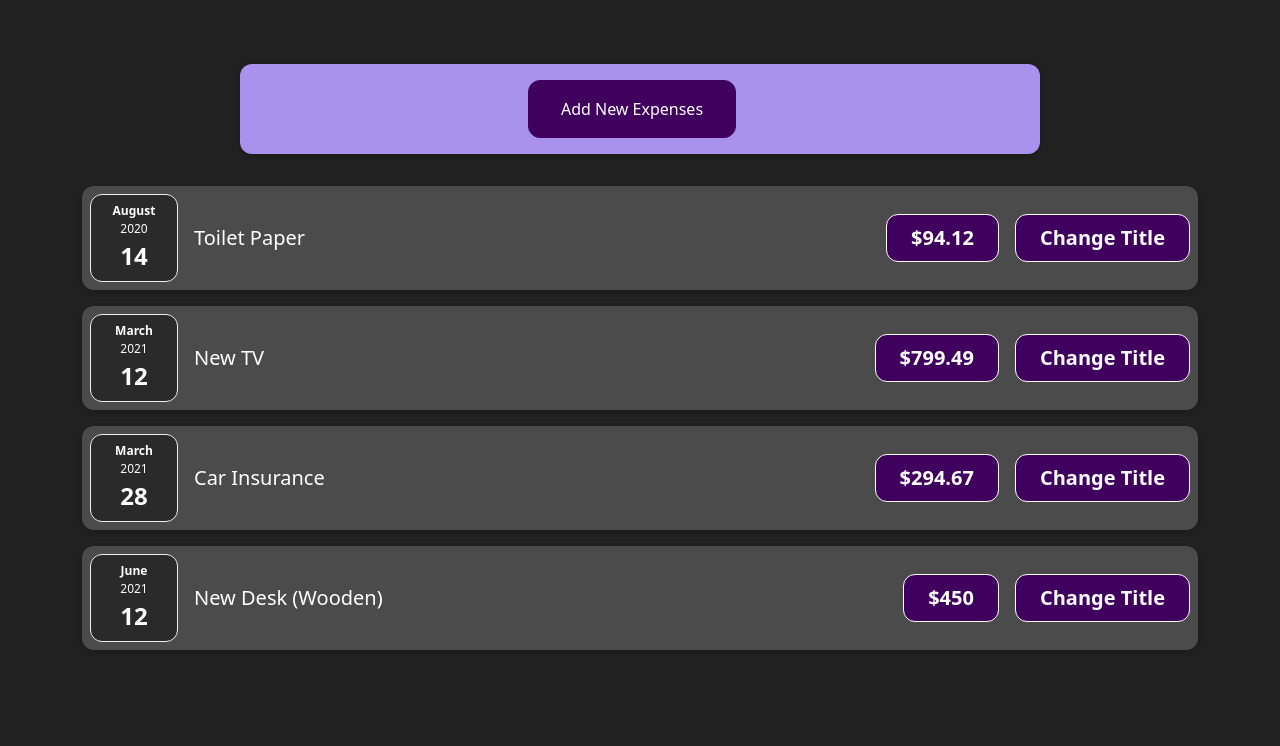
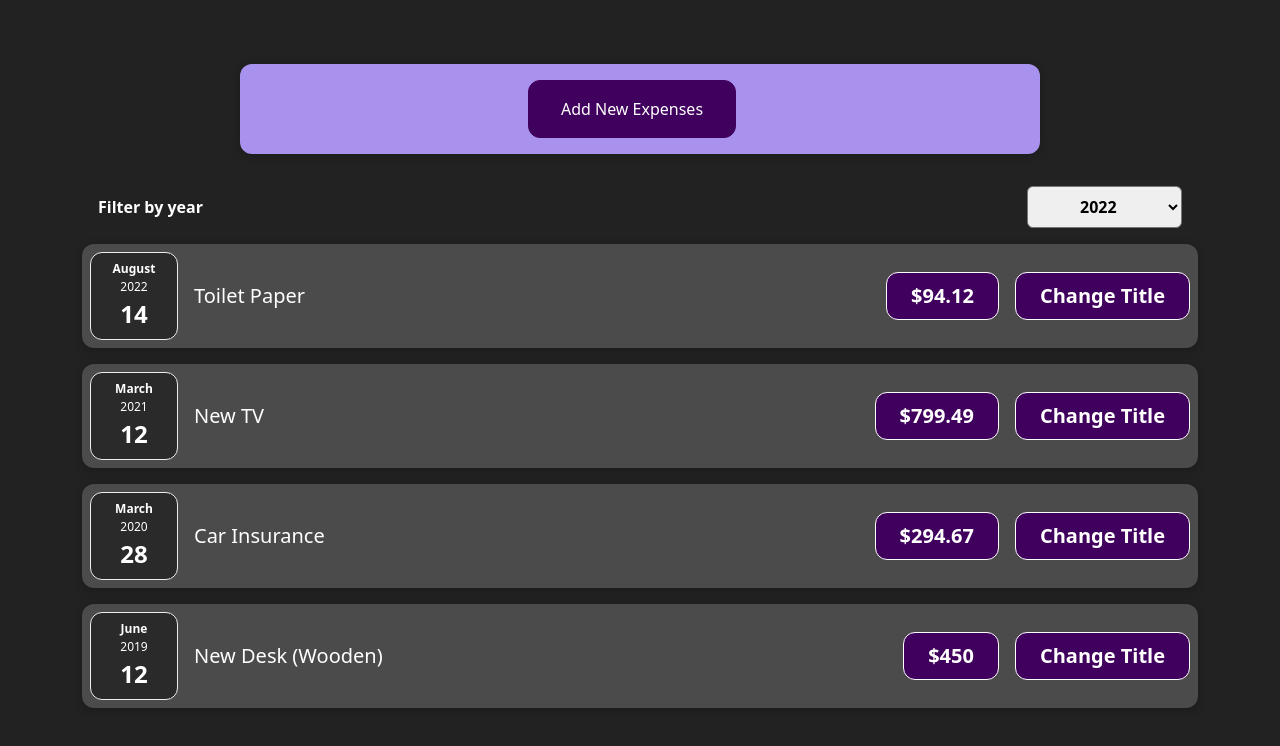
Before and after one commit to Shikha115/Expenses, a React (Create React App) app: page / in a window 1280 px wide. Shown: the top 746 px of the page. Built offline with nearby package versions, Linux system fonts and the light colour scheme.

Commit message:
fadded filters

```diff
--- a/src/App.css
+++ b/src/App.css
@@ -149,3 +149,28 @@ section.expense-sec {
 .new-expense button.alternative:active {
   background-color: #ddb3f8;
 }
+
+.expenses-filter {
+  color: white;
+  padding: 0 1rem;
+}
+
+.expenses-filter__control {
+  display: flex;
+  width: 100%;
+  align-items: center;
+  justify-content: space-between;
+  margin: 1rem 0;
+}
+
+.expenses-filter label {
+  font-weight: bold;
+  margin-bottom: 0.5rem;
+}
+
+.expenses-filter select {
+  font: inherit;
+  padding: 0.5rem 3rem;
+  font-weight: bold;
+  border-radius: 6px;
+}
--- a/src/App.js
+++ b/src/App.js
@@ -1,4 +1,4 @@
-import React, { createContext, useState } from "react";
+import React, { createContext, useEffect, useState } from "react";
 import "./App.css";
 import "../node_modules/bootstrap/dist/css/bootstrap.min.css";
 import "../node_modules/bootstrap/dist/js/bootstrap.bundle.js";
@@ -6,32 +6,38 @@ import Expenses from "./Components/Expenses";
 
 export const UserContext = createContext();
 function App() {
-
   const [expenses, setexpenses] = useState([
     {
       id: "e1",
       title: "Toilet Paper",
       amount: 94.12,
-      date: new Date(2020, 7, 14),
+      date: new Date(2022, 7, 14),
     },
     { id: "e2", title: "New TV", amount: 799.49, date: new Date(2021, 2, 12) },
     {
       id: "e3",
       title: "Car Insurance",
       amount: 294.67,
-      date: new Date(2021, 2, 28),
+      date: new Date(2020, 2, 28),
     },
     {
       id: "e4",
       title: "New Desk (Wooden)",
       amount: 450,
-      date: new Date(2021, 5, 12),
+      date: new Date(2019, 5, 12),
     },
   ]);
+  const [Filter, setFilter] = useState([]);
+
+  useEffect(() => {
+    setexpenses(expenses);
+    setFilter(Filter);
+    console.log('app.js',expenses,'expense',Filter,'filter');
+  }, [expenses,Filter]);
 
   return (
-    <UserContext.Provider value={[expenses, setexpenses]}>
-      <Expenses data={expenses} />
+    <UserContext.Provider value={[expenses, setexpenses, setFilter]}>
+      <Expenses data={Filter.length>0?Filter:expenses} />
     </UserContext.Provider>
   );
 }
--- a/src/Components/ExpenseForm.jsx
+++ b/src/Components/ExpenseForm.jsx
@@ -1,27 +1,38 @@
 import React, { useContext, useEffect, useState } from "react";
 import { UserContext } from "../App";
 
-function ExpenseForm({setshowForm}) {
+function ExpenseForm({ setshowForm }) {
   const [name, setname] = useState("");
   const [amount, setamount] = useState("");
   const [date, setdate] = useState("");
   const [expenses, setexpenses] = useContext(UserContext);
 
 
-  useEffect(() => {
-  console.log(expenses);
-}, [expenses])
-
 
   const handleSubmit = () => {
     if (!(name === "" || amount === "" || date === "")) {
-        console.log(`form sumitted, name = ${name}, amount = ${amount}, date = ${new Date(date)}`);
-        setname('');
-        setamount('');
-        setdate('');
-    }
-    else{
-        console.log('fill all values');
+      console.log(
+        `form sumitted, name = ${name}, amount = ${amount}, date = ${new Date(
+          date
+        )}`
+      );
+      setname("");
+      setamount("");
+      setdate("");
+      setexpenses((items) => {
+        const num = parseInt(items[items.length - 1].id.split("")[1]) + 1;
+        return [
+          ...items,
+          {
+            id: `e${num}`,
+            title: name,
+            amount: amount,
+            date: new Date(date),
+          },
+        ];
+      });
+    } else {
+      console.log("fill all values");
     }
   };
   return (
@@ -64,7 +75,9 @@ function ExpenseForm({setshowForm}) {
         />
       </div>
       <div className="col-12 new-expense__actions">
-        <button className="alternative" onClick={()=>setshowForm(false)}>Cancle</button>
+        <button className="alternative" onClick={() => setshowForm(false)}>
+          Cancle
+        </button>
         <button type="submit">Add Expense</button>
       </div>
     </form>
--- a/src/Components/Expenses.jsx
+++ b/src/Components/Expenses.jsx
@@ -1,6 +1,7 @@
 import React, { useEffect, useState } from "react";
 import ExpenseForm from "./ExpenseForm";
 import ExpenseItem from "./ExpenseItem";
+import ExpensesFilter from "./ExpensesFilter";
 import NewExpense from "./NewExpense";
 
 function Expenses({ data }) {
@@ -15,6 +16,7 @@ function Expenses({ data }) {
       <section className="expense-sec">
         <div className="container">
           {showForm?<ExpenseForm setshowForm={setshowForm} />:<NewExpense setshowForm={setshowForm} />}
+          <ExpensesFilter />
           {data.map((item, i) => {
             return (
               <ExpenseItem
--- /dev/null
+++ b/src/Components/ExpensesFilter.js
@@ -0,0 +1,48 @@
+import React, { useContext, useEffect, useState } from "react";
+import { UserContext } from "../App";
+
+function ExpensesFilter() {
+  const [SelectValue, setSelectValue] = useState("");
+
+  useEffect(() => {
+    console.log(SelectValue);
+  }, [SelectValue]);
+
+  const [expenses, setFilter] = useContext(UserContext);
+
+  const handleFilter = (e) => {
+    setSelectValue(e.target.value);
+    let temp = [""];
+
+    temp = expenses.filter((item) => {
+      const year = item.date.getFullYear();
+      console.log(year, "year", typeof year);
+      if (parseInt(e.target.value) === year) {
+        return item;
+      }
+    });
+    setFilter([...temp]);
+    console.log(
+      temp,
+      "temp",
+      e.target.value,
+      typeof e.target.value,
+    );
+  };
+
+  return (
+    <div className="expenses-filter">
+      <div className="expenses-filter__control">
+        <label className="m-0">Filter by year</label>
+        <select onChange={(e) => handleFilter(e)} value={SelectValue || ""}>
+          <option value="2022">2022</option>
+          <option value="2021">2021</option>
+          <option value="2020">2020</option>
+          <option value="2019">2019</option>
+        </select>
+      </div>
+    </div>
+  );
+}
+
+export default ExpensesFilter;
```
